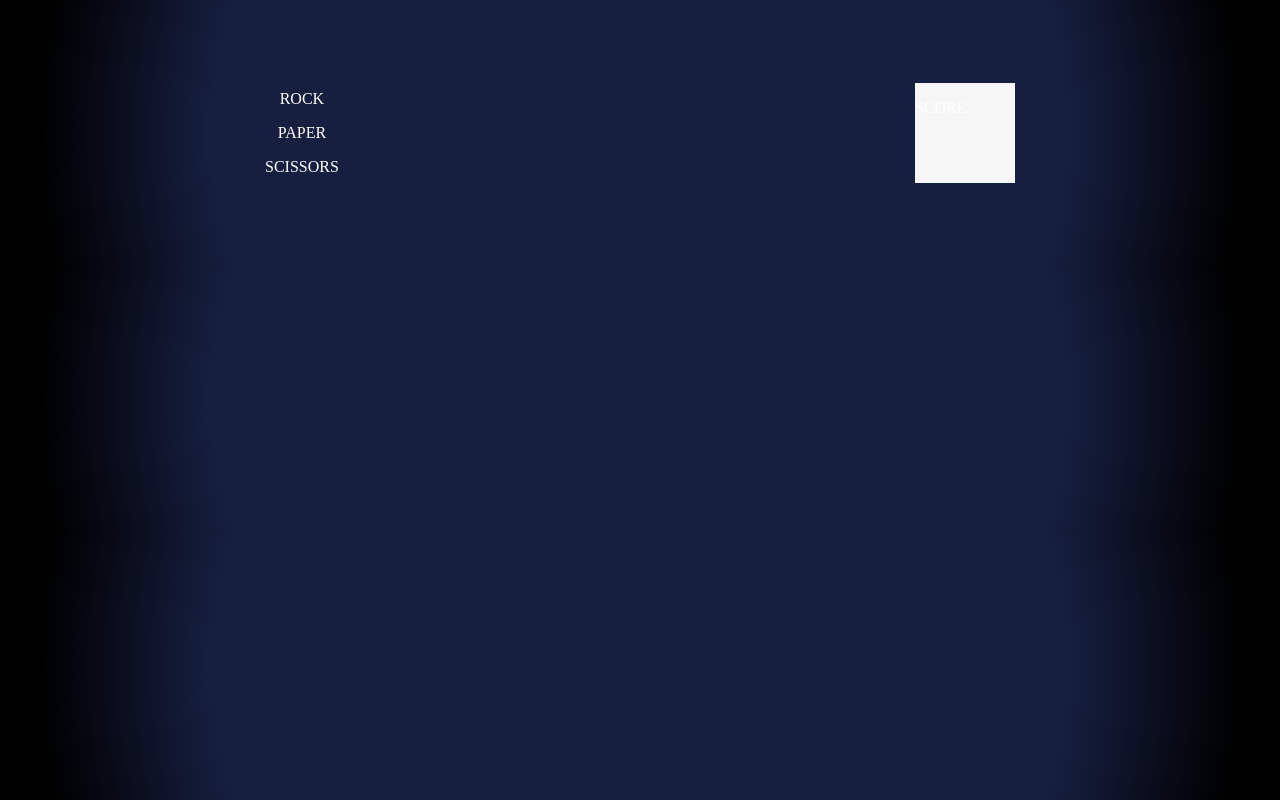
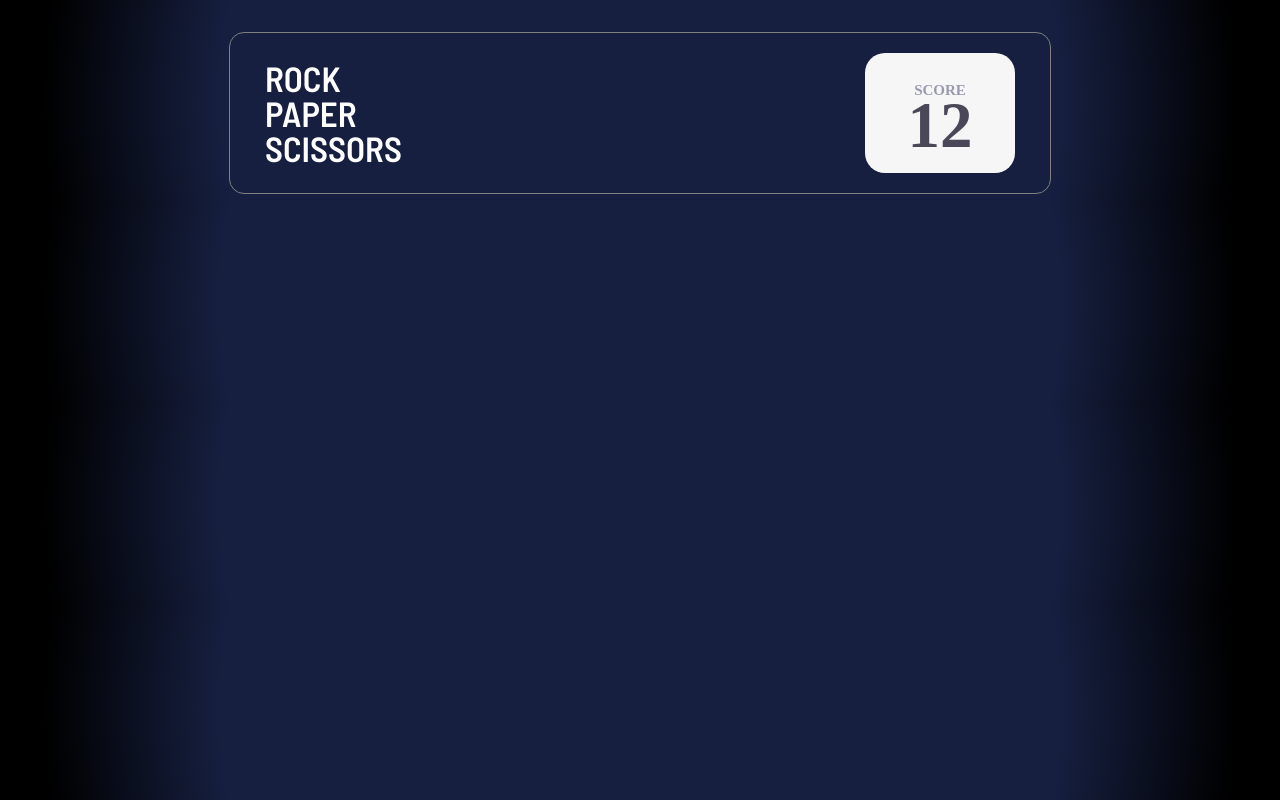
Before and after one commit to KadirDolek/RockScissorPaper-KD, a React (Vite) app: page / in a window 1280 px wide. Built offline with nearby package versions, Linux system fonts and the light colour scheme; a web font is replaced by a local one.

Commit message:
css header done

```diff
--- a/src/Components/Header/Header.css
+++ b/src/Components/Header/Header.css
@@ -2,19 +2,43 @@
     display: flex;
     justify-content: space-between;
     align-items: center;
-    height: 250px;
+    height: 160px;
     width: 750px;
     justify-self: center;
+    border: solid 1px grey;
+    border-radius: 15px;
+    padding-left: 35px;
+    padding-right: 35px;
+    margin-top: 2.5%;
 }
 #header2{
-    text-align: center;
+    line-height: 0px;
+    font-family: "Barlow Semi Condensed", sans-serif;
+    font-weight: 600;
+}
+#header2 p {
+    font-size: 35px;
 }
 
 #header3{
     background-color: rgb(246, 246, 246);
-    width: 100px;
-    height: 100px;
+    width: 150px;
+    height: 120px;
+    display: flex;
+    align-items: center;
+    justify-content: center;
+    border-radius: 20px;
+    color: rgb(153, 154, 176);
+    flex-direction: column;
+    line-height: 20px;
 }
 #header3 p{
-
+    font-weight: bold;
+    font-size: 15px;
+    margin-top:-10px;
 }
+#header span{
+    font-size: 65px;
+    color: rgb(74, 71, 89);
+    font-weight: bold;
+}
--- a/src/Components/Header/Header.jsx
+++ b/src/Components/Header/Header.jsx
@@ -13,6 +13,7 @@ export default function Header(){
             </div>
             <div id='header3'>
                 <p>SCORE</p>
+                <span>12</span>
             </div>
         </div>
     )
```
